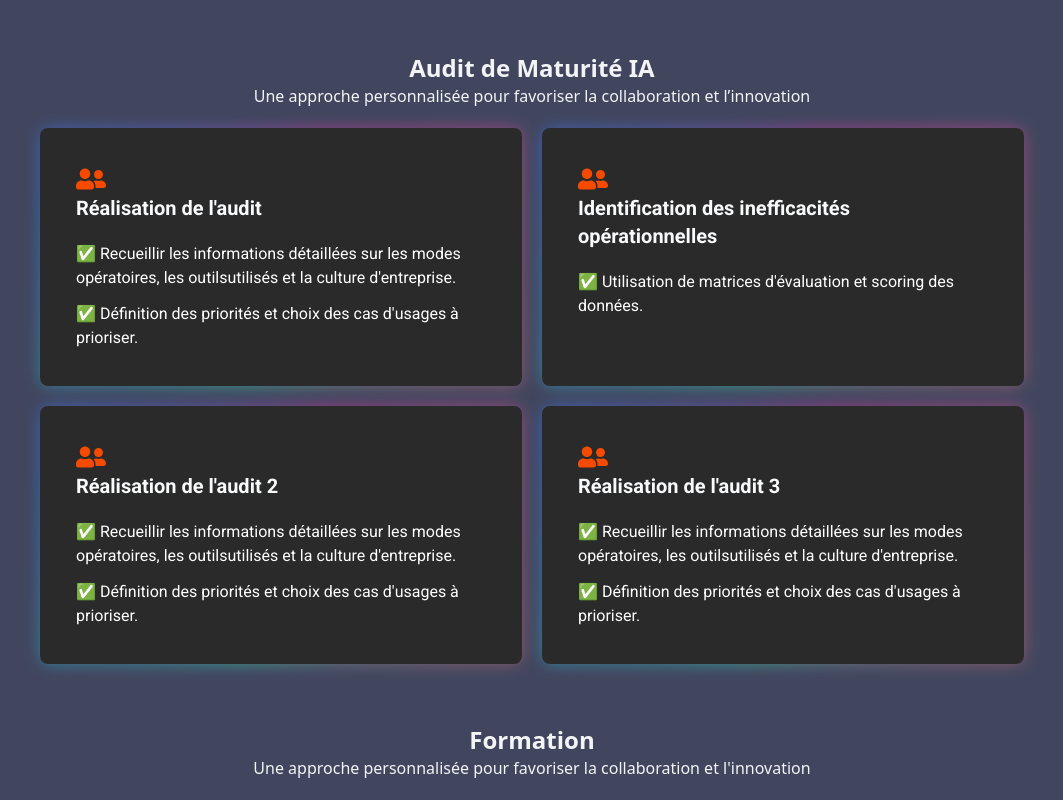
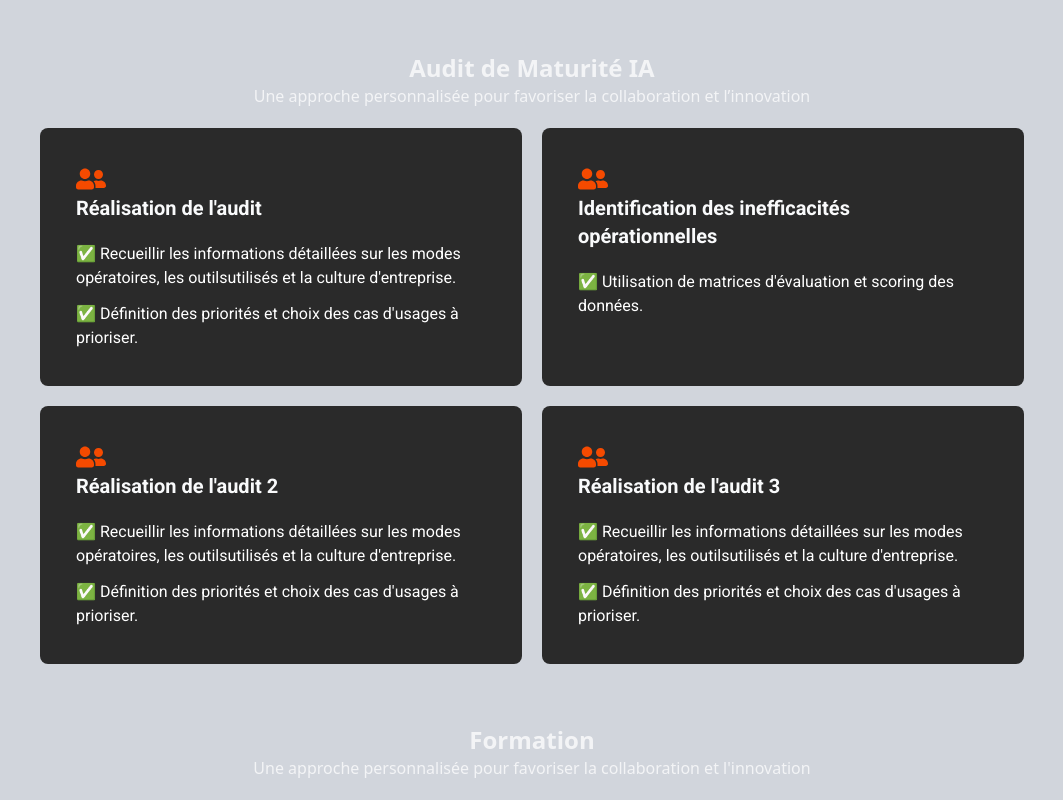
Before and after one commit to Beerus243/newbrain, a Next.js app: page / in a window 1280 px wide. Shown: the part 2680-3480 px from the top of the page, without its empty margins (108-1171 px from the left). Built offline with nearby package versions, Linux system fonts and the light colour scheme.

Commit message:
add animation1.1

```diff
--- a/app/Card/Card.module.css
+++ b/app/Card/Card.module.css
@@ -25,8 +25,9 @@
 .card::before {
   content: "";
   position: absolute;
-  height: 100%;
-  width: 100%;
+  /* Augmentez la taille pour dépasser la carte */
+  height: calc(100% + 5px);
+  width: calc(100% + 5px);
   background-image: conic-gradient(
     from var(--angle),
     #ff4545,
@@ -39,9 +40,10 @@
   left: 50%;
   transform: translate(-50%, -50%);
   z-index: -1;
-  padding: 3px;
+  /* Ajustez le padding pour renforcer l'effet */
+  padding: 10px;
   border-radius: 10px;
-  animation: spin 3s linear infinite;
+  animation: spin 1s linear infinite;
 }
 
 .card::before {
--- /dev/null
+++ b/app/components/Chose copy.tsx
@@ -0,0 +1,91 @@
+import { IconType } from "react-icons";
+import { FaCalendarAlt, FaUserFriends } from "react-icons/fa";
+import styles from "../Card/Card.module.css";
+
+export interface AuditCard {
+  icon: IconType;
+  title: string;
+  points: string[];
+  className?: string;
+}
+
+const Services = () => {
+  const auditServices: AuditCard[] = [
+    {
+      icon: FaCalendarAlt,
+      title: "Expertise reconnue",
+      points: [
+        "Nos formateurs et consultants sont des spécialistes des outils IA, adaptés à votre secteur d'activité.",
+        "Ils identifient et mettent en œuvre les solutions les plus performantes pour maximiser votre efficacité.",
+      ],
+    },
+    {
+      icon: FaUserFriends,
+      title: "Une méthode personnalisée",
+      points: [
+        "Pendant l'audit, nos experts analysent vos processus et vos besoins spécifiques.",
+        "Nous concevons un parcours sur mesure, basé sur les informations recueillies en interne.",
+        "Développement d'automatisations et d'assistants IA conçus spécialement pour vous.",
+      ],
+    },
+    {
+      icon: FaUserFriends,
+      title: "Un retour sur investissement tangible",
+      points: [
+        "Nos formations et solutions vous offrent des résultats mesurables.",
+        "Réduction des coûts opérationnels, augmentation de la productivité et renforcement des compétences de vos équipes.",
+      ],
+    },
+  ];
+  return (
+    <div className="flex flex-col items-center gap-5">
+      <div className={"mb-b p-5 text-center text-gray-100 font-sans text-lg"}>
+        <h3
+          className={
+            "font-sans text-center justify-center  items-center pt-7 !text-2xl !font-bold text-gray-100 grid"
+          }
+        >
+          Pourquoi choisir NewBrain{" "}
+        </h3>
+        <div
+          className={
+            "text-center font-sans text-gray-100 leading-6 pb-5 pt-7 text-base !mt-2"
+          }
+        >
+          Nous vous accompagnons dans la maîtrise de l'IA et boostons la
+          productivité de votre entreprise.
+          <br />
+          <span className={"text-lg font-bold !mb-7"}>
+            {" "}
+            Notre approche repose sur trois piliers fondamentaux :
+          </span>
+        </div>
+      </div>
+      <div className={`max-w-5xl text-white grid grid-cols-3 gap-5 !p-5`}>
+        {auditServices.map((field) => {
+          return (
+            <div
+              className={`relative bg-[#2a2a2a] rounded-lg !p-9 h-auto w-full text-center shadow-lg ${field.className} ${styles.card}`}
+            >
+              <field.icon size={30} className={" text-orange-600"} />
+              <h3
+                className={"text-left !text-xl !font-bold text-gray-50 !mb-5"}
+              >
+                {field.title}
+              </h3>
+              <ul className={"list-none flex flex-col gap-3"}>
+                {field.points.map((puce) => (
+                  <li key={puce} className="text-md text-start ">
+                    {"✅"} {puce}
+                  </li>
+                ))}
+              </ul>
+            </div>
+          );
+        })}
+      </div>
+    </div>
+  );
+};
+
+export default Services;
--- a/app/components/body.tsx
+++ b/app/components/body.tsx
@@ -118,7 +118,7 @@ export default function Body() {
       <div className={"w-full"}>
         <section
           className={
-            "p-10 border-t border-gray-300 flex flex-col gap-10 bg-indigo-300/30"
+            "p-10 border-t border-gray-300 flex flex-col gap-10 bg-gray-300"
           }
         >
           <StatsSection />
```
